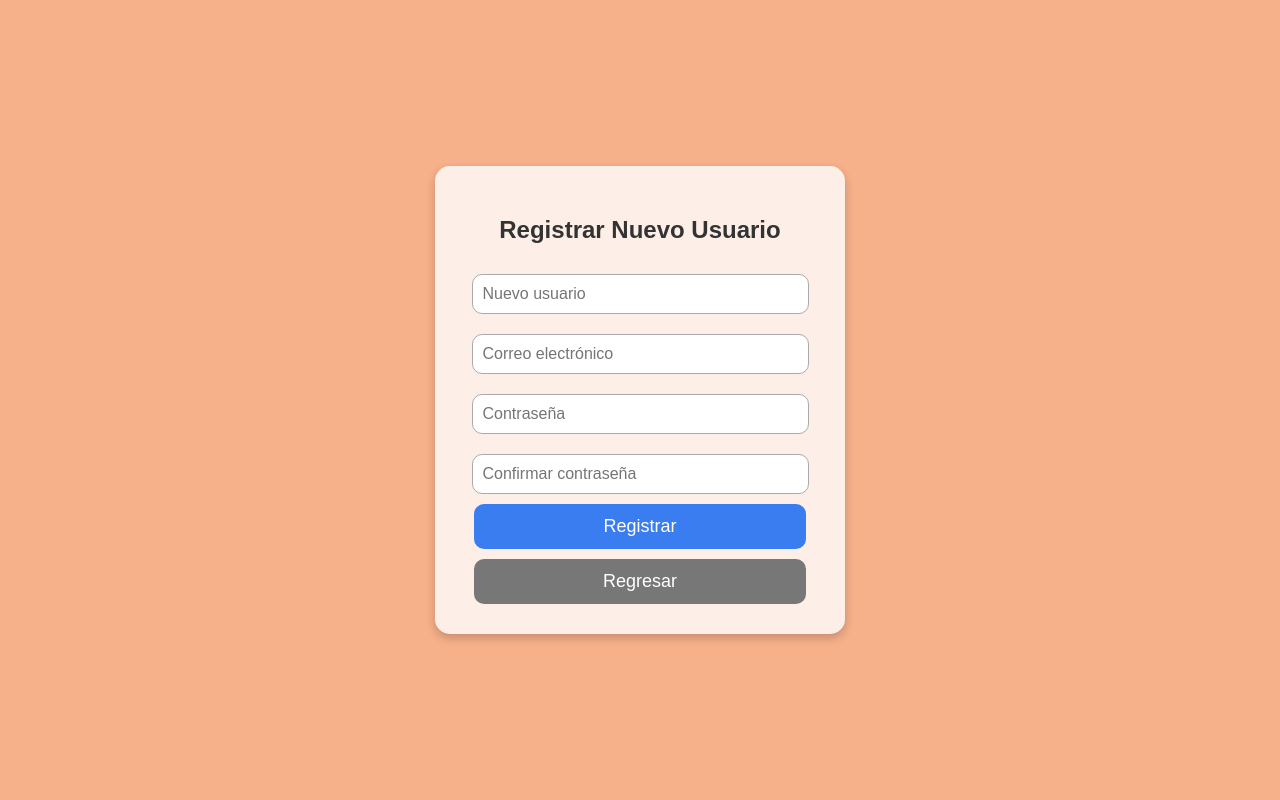
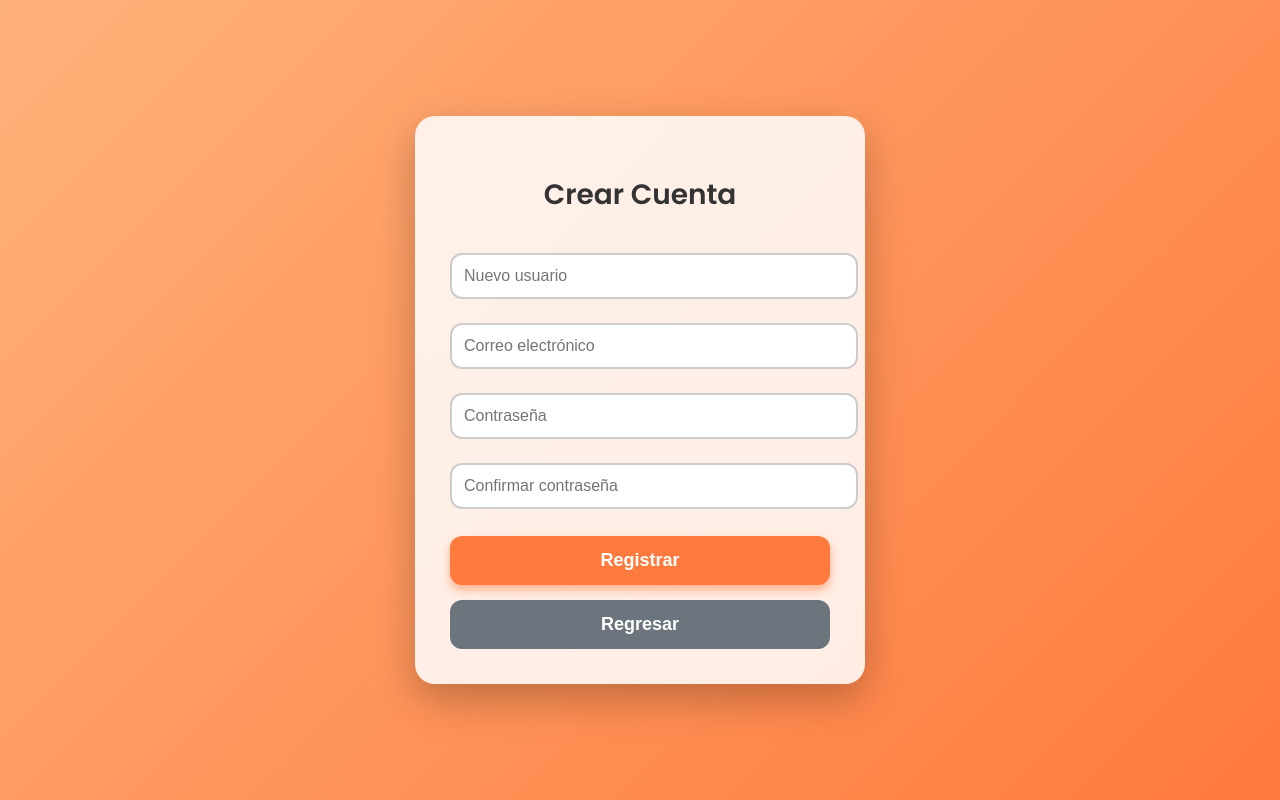
Before and after one commit to grecoeduardocimientos23-dotcom/ICE-CRAFT, a website: page Public/nuevo_usu.html in a window 1280 px wide. Drawn offline with Linux system fonts and the light colour scheme.

Commit message:
agregarr archivos nuevos

```diff
--- a/Public/nuevo_usu.html
+++ b/Public/nuevo_usu.html
@@ -1,82 +1,121 @@
 <!DOCTYPE html>
 <html lang="es">
 <head>
-    <meta charset="UTF-8" />
-    <meta name="viewport" content="width=device-width, initial-scale=1.0" />
-    <title>Registrar Usuario</title>
+<meta charset="UTF-8">
+<meta name="viewport" content="width=device-width, initial-scale=1.0">
+<title>Registrar Usuario | Ice Craft</title>
+
+<link href="https://fonts.googleapis.com/css2?family=Poppins:wght@300;400;600&display=swap" rel="stylesheet">
+
 <style>
     body {
-            background-color: rgba(241, 130, 70, 0.627);
-            font-family: Arial, sans-serif;
+        margin: 0;
+        font-family: "Poppins", sans-serif;
+        background: linear-gradient(135deg, #ffb17a, #ff7a3d);
+        height: 100vh;
         display: flex;
         justify-content: center;
         align-items: center;
-            height: 100vh;
-            margin: 0;
+        animation: fadeIn 1s ease-in-out;
+    }
+
+    @keyframes fadeIn {
+        from { opacity: 0; transform: scale(0.97); }
+        to { opacity: 1; transform: scale(1); }
     }
 
     .register-container {
-            background: #ffffffcc;
-            padding: 30px;
-            border-radius: 15px;
-            box-shadow: 0 4px 10px rgba(0,0,0,0.2);
-            width: 350px;
+        background: rgba(255, 255, 255, 0.85);
+        width: 380px;
+        padding: 35px;
+        border-radius: 20px;
         text-align: center;
+        box-shadow: 0 15px 40px rgba(0,0,0,0.25);
+        backdrop-filter: blur(10px);
+        animation: slideUp 0.8s ease-out;
+    }
+
+    @keyframes slideUp {
+        from { opacity: 0; transform: translateY(30px); }
+        to { opacity: 1; transform: translateY(0); }
     }
 
     h2 {
-            margin-bottom: 20px;
+        margin-bottom: 25px;
+        font-size: 28px;
+        font-weight: 600;
         color: #333;
     }
 
     input {
-            width: 90%;
-            padding: 10px;
-            margin: 10px 0;
-            border-radius: 10px;
-            border: 1px solid #aaa;
+        width: 100%;
+        padding: 12px;
+        margin: 12px 0;
+        border-radius: 12px;
+        border: 2px solid #ccc;
         font-size: 16px;
+        transition: 0.3s;
+    }
+
+    input:focus {
+        border-color: #ff7a3d;
+        outline: none;
+        box-shadow: 0 0 10px #ff7a3d77;
+        background: #fff;
     }
 
     button {
-            width: 95%;
-            padding: 12px;
+        width: 100%;
+        padding: 14px;
+        margin-top: 15px;
         border: none;
-            border-radius: 10px;
-            background-color: #3a7df1;
-            color: white;
+        border-radius: 12px;
         font-size: 18px;
         cursor: pointer;
-            transition: 0.3s;
+        font-weight: 600;
+        transition: 0.25s;
     }
 
-        button:hover {
-            background-color: #335fcc;
+    .btn-primary {
+        background: #ff7a3d;
+        color: white;
+        box-shadow: 0 5px 10px #ff7a3d88;
     }
 
-        .btn-regresar {
-            margin-top: 10px;
-            background-color: #777 !important;
+    .btn-primary:hover {
+        background: #e86524;
+        transform: scale(1.03);
     }
+
+    .btn-secondary {
+        background: #6c757d;
+        color: white;
+    }
+
+    .btn-secondary:hover {
+        background: #5a6268;
+        transform: scale(1.03);
+    }
+
 </style>
 </head>
 
 <body>
+
 <div class="register-container">
-        <h2>Registrar Nuevo Usuario</h2>
+    <h2>Crear Cuenta</h2>
 
     <input id="nuevoUsuario" type="text" placeholder="Nuevo usuario" required>
     <input id="nuevoCorreo" type="email" placeholder="Correo electrónico" required>
     <input id="nuevaContraseña" type="password" placeholder="Contraseña" required>
     <input id="confirmarContraseña" type="password" placeholder="Confirmar contraseña" required>
 
-        <button onclick="registrar()">Registrar</button>
-        <button class="btn-regresar" onclick="location.href='login.html'">Regresar</button>
+    <button class="btn-primary" onclick="registrar()">Registrar</button>
+    <button class="btn-secondary" onclick="location.href='login.html'">Regresar</button>
 </div>
 
+
 <script>
-
-    // URL correcta del servidor
 const API = "https://ice-craft-1.onrender.com";
 
 function registrar() {
@@ -109,8 +148,7 @@
         alert(data.mensaje);
 
         if (data.ok) {
-                // REDIRIGIR A LOGIN
-                window.location.href = 'login.html';
+            window.location.href = "login.html";
         }
     })
     .catch(() => alert("Error al conectar con el servidor"));
```
Also changed, not shown: Public/eliminar_usu.html (+78 -25 lines). Lines whose indentation alone changed are shown as unchanged.
